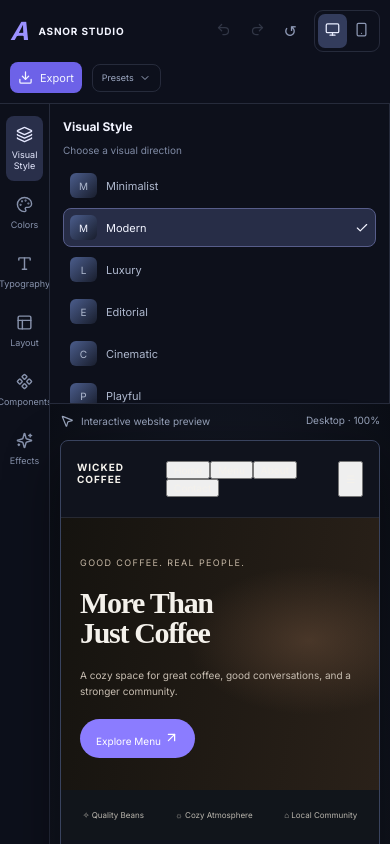
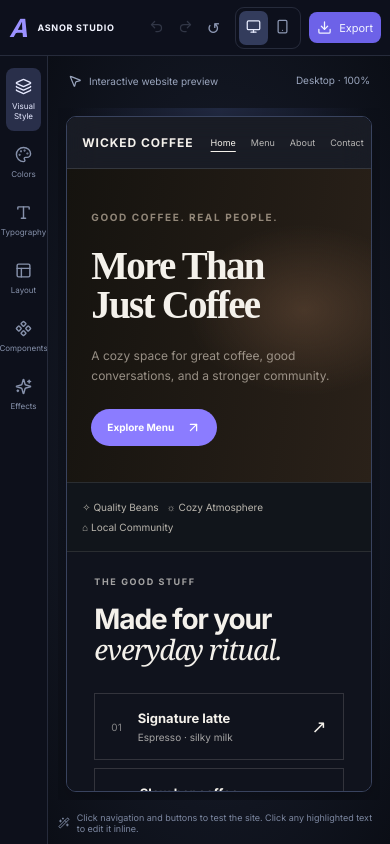
Before and after one commit to azuleermenu-dot/Asnor-Ali-Studio, a Next.js app: page / in a window 390 px wide. Both pictures are taken after a click on the button "Explore preview ↗". Shown: the top 844 px of the page. Built offline with nearby package versions, Linux system fonts and the light colour scheme.

Commit message:
Style interactive multi-section preview and responsive editor

```diff
--- a/app/globals.css
+++ b/app/globals.css
@@ -89,3 +89,56 @@ button:focus-visible, a:focus-visible, input:focus-visible, select:focus-visible
 .exportActions .primary{background:linear-gradient(120deg,#a8d8ff,#a393ff);color:#101321;border:0}
 .exportNotice{padding:10px;border-radius:8px;background:#252c45;color:#c9d4f4;font-size:11px;line-height:1.5}
 @media(max-width:760px){.presetPicker{order:4}.exportActions{grid-template-columns:1fr}.toolbar .presetPicker{font-size:9px}}
+
+/* Interactive canvas overhaul */
+.previewDeviceShell{width:100%;height:100%;min-height:0;display:flex;justify-content:center;align-items:stretch;overflow:hidden;padding:16px 22px;background:radial-gradient(ellipse at 50% 0%,#222a43 0,transparent 65%);position:relative}
+.previewDeviceShell.phone{max-width:440px;align-self:center;height:calc(100% - 22px);padding:16px 9px;border:1px solid #59617a;border-radius:32px;background:#05070c;box-shadow:0 20px 55px #0008}
+.previewDeviceShell .previewFrame{width:100%;height:100%;overflow:auto;scroll-behavior:smooth;border-radius:10px;box-shadow:0 15px 40px #0005;scrollbar-width:thin}
+.previewDeviceShell.phone .previewFrame{border-radius:22px}
+.phoneNotch{position:absolute;z-index:4;top:20px;width:90px;height:17px;background:#05070c;border-radius:0 0 12px 12px}
+.previewNav{position:sticky;top:0;z-index:8;min-height:64px;padding:14px 5%;display:flex;align-items:center;justify-content:space-between;gap:14px;background:color-mix(in srgb,currentColor 4%,transparent);backdrop-filter:blur(15px);border-bottom:1px solid color-mix(in srgb,currentColor 12%,transparent);font-size:11px}
+.previewNav b{letter-spacing:.08em;font-size:12px;white-space:nowrap}
+.previewNavLinks{display:flex;gap:clamp(8px,2vw,24px)}
+.previewNavLinks button,.previewCart{border:0;background:transparent;color:inherit;font-size:11px;opacity:.72;padding:6px 3px}
+.previewNavLinks button:hover,.previewNavLinks button.navActive{opacity:1;text-decoration:underline;text-underline-offset:5px}
+.previewCart{display:none}
+.previewHero{min-height:440px;padding:7% 8%;display:grid;grid-template-columns:1.05fr .95fr;align-items:center;gap:3%;scroll-margin-top:60px}
+.previewCopy{position:relative;z-index:2}
+.previewCopy small{display:inline-block;font-size:10px;letter-spacing:.16em;font-weight:700;opacity:.7;outline-color:#8b7cff}
+.previewCopy h1{font-size:clamp(34px,4.5vw,68px);line-height:.98;letter-spacing:-.055em;white-space:pre-line;margin:22px 0;outline-color:#8b7cff;cursor:text}
+.previewCopy p{font-size:clamp(12px,1.1vw,15px);line-height:1.7;max-width:390px;opacity:.72;outline-color:#8b7cff;cursor:text}
+.previewCta{display:inline-flex;align-items:center;gap:12px;margin-top:18px;border:0;padding:13px 20px;color:#11131a;font-size:11px;font-weight:700;cursor:pointer;transition:transform .2s,filter .2s}
+.previewCta:hover{transform:translateY(-3px);filter:brightness(1.08)}
+.previewToast{display:block;font-size:10px;margin-top:10px;opacity:.7}
+.coffeeArt{height:300px;position:relative;display:grid;place-items:center;overflow:hidden;border-radius:48% 48% 8px 8px;background:radial-gradient(circle at 50% 42%,#e8c9a3 0,#b8794b 24%,#50372c 46%,#201a18 72%);box-shadow:inset 0 0 45px #0005}
+.coffeeOrbit{position:absolute;width:75%;aspect-ratio:1;border:1px solid #fff5;border-radius:50%;transform:rotate(-25deg)}
+.cup{font-size:clamp(70px,9vw,130px);filter:drop-shadow(0 18px 12px #0008);transform:rotate(-9deg);transition:transform .4s}
+.coffeeArt:hover .cup{transform:rotate(0) scale(1.08)}
+.artLabel{position:absolute;bottom:18px;left:18px;font-size:8px;letter-spacing:.15em;line-height:1.7;color:#fff9}
+.previewFeatures{display:flex;justify-content:space-around;gap:12px;padding:18px 5%;border-top:1px solid color-mix(in srgb,currentColor 15%,transparent);border-bottom:1px solid color-mix(in srgb,currentColor 15%,transparent);font-size:10px;flex-wrap:wrap}
+.previewFeatures span{cursor:text;outline-color:#8b7cff}
+.previewContentSection,.previewAboutSection,.previewContactSection{padding:8% 9%;scroll-margin-top:65px}
+.previewSectionEyebrow,.previewAboutSection small,.previewContactSection small{font-size:9px;letter-spacing:.18em;opacity:.65;font-weight:700}
+.previewContentSection h2,.previewAboutSection h2,.previewContactSection h2{font-size:clamp(28px,4vw,48px);line-height:1.05;letter-spacing:-.04em;margin:18px 0 28px}
+.previewContentSection h2 em,.previewAboutSection h2 em,.previewContactSection h2 em{font-family:Georgia,serif;font-weight:400}
+.previewMenuCards{display:grid;gap:8px}
+.previewMenuCards article{display:flex;align-items:center;gap:16px;padding:16px;border:1px solid color-mix(in srgb,currentColor 15%,transparent);transition:transform .2s,background .2s}
+.previewMenuCards article:hover{transform:translateX(5px);background:color-mix(in srgb,currentColor 5%,transparent)}
+.previewMenuCards article>span{font-size:10px;opacity:.5}
+.previewMenuCards article div{display:grid;gap:5px;flex:1}
+.previewMenuCards article b{font-size:13px}.previewMenuCards article small{font-size:10px;opacity:.65}
+.previewMenuCards article strong{font-size:18px;font-weight:400}
+.previewAboutSection{display:grid;grid-template-columns:1fr 1fr;gap:30px;background:color-mix(in srgb,currentColor 4%,transparent)}
+.previewAboutSection p{font-size:13px;line-height:1.8;opacity:.72;align-self:center}
+.previewContactSection{display:flex;align-items:center;justify-content:space-between;gap:20px}
+.previewContactSection button{border:1px solid color-mix(in srgb,currentColor 30%,transparent);background:transparent;color:inherit;padding:13px 18px;border-radius:999px}
+.previewFooter{display:flex;justify-content:space-between;gap:12px;padding:18px 6%;font-size:10px;border-top:1px solid color-mix(in srgb,currentColor 15%,transparent);opacity:.7}
+.layout-minimal .previewHero{min-height:380px}.layout-grid .previewHero{grid-template-columns:1fr 1fr}.layout-asymmetric .previewHero{grid-template-columns:1.3fr .7fr}.layout-card-based .previewMenuCards article{border-radius:12px;background:color-mix(in srgb,currentColor 4%,transparent)}
+.inspectorBadge{font-size:8px;letter-spacing:.1em;background:#333956;color:#c9d1ff;padding:4px 6px;border-radius:4px;margin-left:7px}
+.inspectorFields{display:grid;gap:14px}.inspectorNote{display:flex;gap:8px;align-items:flex-start;padding:10px;border:1px solid var(--line);border-radius:8px;color:#9da9c6;font-size:10px;line-height:1.5}
+.inspectorFields label{display:grid;gap:7px;font-size:10px;color:#aab4ca}
+.inspectorFields input,.inspectorFields textarea{width:100%;background:#0b0f1a;border:1px solid #303951;border-radius:7px;padding:10px;color:#e9edff;font-size:11px;resize:vertical}
+.canvasArea{min-width:0}
+@media(max-width:1100px){.workspace{grid-template-columns:54px 205px minmax(0,1fr)}.inspector{position:absolute;right:0;top:58px;bottom:0;width:260px;z-index:10;box-shadow:-15px 0 35px #0005}.previewHero{min-height:360px}.coffeeArt{height:230px}}
+@media(max-width:760px){.studio{height:100dvh;min-height:0}.toolbar{gap:8px;padding:0 9px;height:54px}.toolbar .brand{font-size:9px}.projectName{margin-left:0}.projectName input{width:95px;font-size:10px}.presetPicker{display:none}.saveState{display:none}.workspace{grid-template-columns:48px minmax(0,1fr);grid-template-rows:minmax(0,1fr)}.controls{display:none}.canvasArea{grid-column:2;grid-row:1}.canvasTop{padding:8px 10px;font-size:10px}.previewDeviceShell{padding:8px}.previewDeviceShell.phone{width:min(100%,390px);height:calc(100% - 8px)}.previewHero{grid-template-columns:1fr;min-height:auto;padding:12% 8%;gap:25px}.previewCopy h1{font-size:clamp(36px,10vw,58px)}.coffeeArt{height:210px}.previewNav{min-height:52px;padding:10px 5%}.previewNavLinks{gap:9px}.previewNavLinks button{font-size:9px}.previewAboutSection{grid-template-columns:1fr;gap:0}.previewContactSection{align-items:flex-start;flex-direction:column}.previewFeatures{justify-content:flex-start}.inspector{top:54px;width:min(280px,82vw)}.toolRail button{font-size:8px}.exportBtn{padding:8px}.history{gap:0}}
+@media(prefers-reduced-motion:reduce){.previewFrame{scroll-behavior:auto}.previewCta,.coffeeArt .cup,.previewMenuCards article{transition:none}}
```
